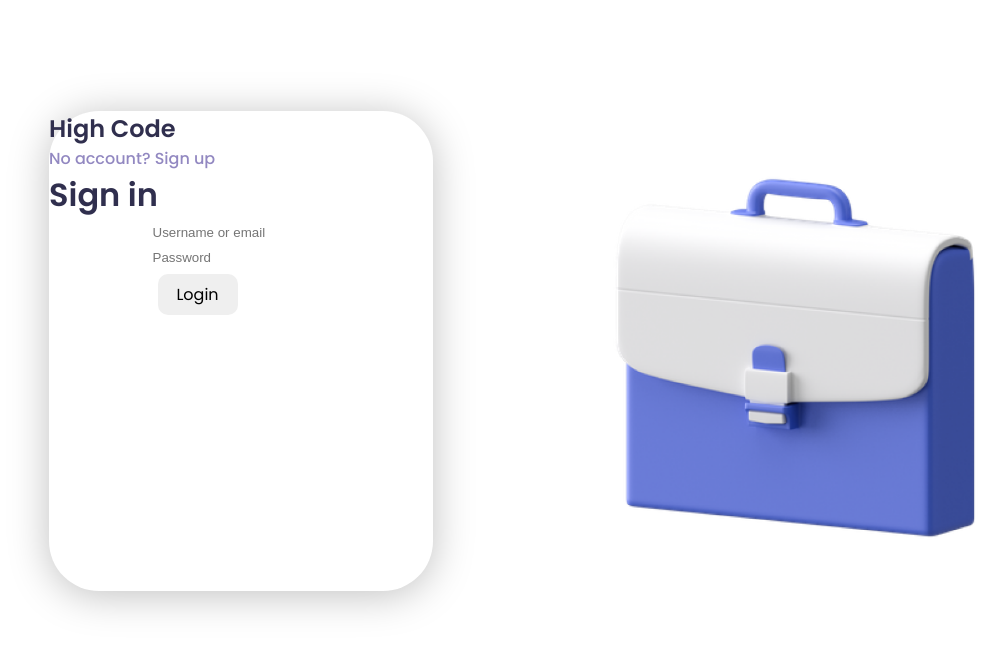
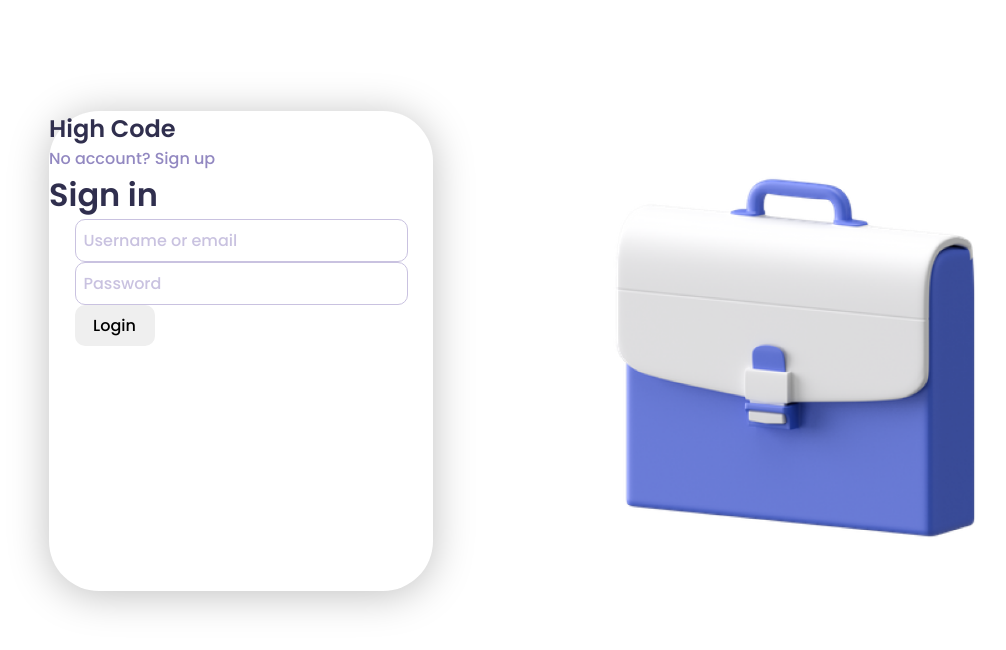
Before and after one commit to HANU-GDSC/hanuoj-fe, a Vue app: page /login in a window 1280 px wide. Shown: the top 650 px of the page, without its empty margins (147-1153 px from the left). Built offline with nearby package versions, Linux system fonts and the light colour scheme; no server answers.

Commit message:
CSS general components

```diff
--- a/src/App.scss
+++ b/src/App.scss
@@ -53,6 +53,9 @@
   --mb-2: 2rem;
   --mb-2-5: 2.5rem;
 
+  /*========== Margenes Bottom ==========*/
+  --padding-default: 8px;
+
   /*========== z index ==========*/
   --z-tooltip: 10;
   --z-fixed: 100;
@@ -87,7 +90,7 @@ html {
   font-family: var(--body-font);
   font-size: var(--normal-font-size);
   background: var(--body-color);
-  color: var(--first-color);
+  color: var(--text-color);
   font-weight: var(--font-medium);
 }
 
@@ -120,12 +123,13 @@ button,
 input {
   border: none;
   outline: none;
+  font-family: var(--body-font);
+  font-size: var(--normal-font-size);
+  font-weight: var(--font-medium);
 }
 
 button {
   cursor: pointer;
-  font-family: var(--body-font);
-  font-size: var(--normal-font-size);
 }
 
 /*========== Variables Dark theme ==========*/
--- a/src/components/Nav.vue
+++ b/src/components/Nav.vue
@@ -153,7 +153,7 @@ export default {
     a.router-link-active {
         .iconify,
         a {
-            color: var(--text-color);
+            color: var(--title-color);
         }
         .ver-line {
             display: block;
@@ -163,7 +163,7 @@ export default {
             left: 0;
             top: 50%;
             transform: translateY(-50%);
-            background-color: var(--title-color) !important;
+            background-color: var(--title-color);
             clip-path: polygon(0 0, 100% 12%, 100% 89%, 0 100%, 0% 75%, 0% 25%);
         }
     }
--- a/src/components/general/Button.vue
+++ b/src/components/general/Button.vue
@@ -33,7 +33,7 @@ export default {
     methods: {
         click() {
             if (!this.disable) {
-                this.$emit("click");
+                this.$emit("clicked");
             }
         },
     },
@@ -44,8 +44,7 @@ export default {
 button {
     min-width: 5rem;
     border-radius: 10px;
-    padding: 8px;
-    margin: 5px;
+    padding: var(--padding-default);
     overflow: hidden;
 }
 
@@ -60,9 +59,13 @@ button {
 }
 
 // darker
-.darker {
-    color: var(--container-color);
-    background-color: var(--first-color-alt);;
+.light-theme .darker {
+    color: #fff;
+    background-color: var(--first-color-alt);
+}
+.dark-theme .darker {
+    color: var(--first-color-alt);
+    background-color: #fff;
 }
 
 /* disable */
--- a/src/components/general/InputNum.vue
+++ b/src/components/general/InputNum.vue
@@ -1,5 +1,4 @@
 <template>
-
     <input
         type="number"
         :disabled="disable"
@@ -8,7 +7,6 @@
         :value="value"
         @input="dataUpdated"
     />
-
 </template>
 
 <script>
@@ -17,7 +15,6 @@ export default {
     props: {
         value: {
             type: Number,
-      default: 0,
         },
         disable: {
             type: Boolean,
@@ -40,4 +37,30 @@ export default {
 };
 </script>
 
-<style></style>
+<style lang="scss" scoped>
+input {
+    border-radius: 10px;
+    padding: var(--padding-default);
+    color: var(--text-color);
+    font-weight: var(--font-medium);
+    background: var(--container-color);
+}
+input::placeholder {
+    color: var(--first-color-second);
+    font-weight: var(--font-medium);
+}
+.light-theme input {
+    border: 1px solid var(--stroke-color);
+}
+
+input::-webkit-outer-spin-button,
+input::-webkit-inner-spin-button {
+  -webkit-appearance: none;
+  margin: 0;
+}
+
+/* Firefox */
+input[type=number] {
+  -moz-appearance: textfield;
+}
+</style>
--- a/src/components/general/InputPass.vue
+++ b/src/components/general/InputPass.vue
@@ -1,5 +1,12 @@
 <template>
-  <input type="password" :value="value" :placeholder="placeholder" :required="require" :disabled="disable" @input="dataUpdated"/>
+    <input
+        type="password"
+        :value="value"
+        :placeholder="placeholder"
+        :required="require"
+        :disabled="disable"
+        @input="dataUpdated"
+    />
 </template>
 
 <script>
@@ -23,19 +30,27 @@ export default {
             default: "",
         },
     },
-  data() {
-    return {
-      password: this.password,
-    };
-  },
     methods: {
         dataUpdated(event) {
-      this.password = event.target.value;
-      this.$emit("dataUpdated", this.password);
+            this.$emit("dataUpdated", event.target.value);
         },
     },
 };
 </script>
 
-<style>
+<style lang="scss" scoped>
+input {
+    border-radius: 10px;
+    padding: var(--padding-default);
+    color: var(--text-color);
+    font-weight: var(--font-medium);
+    background: var(--container-color);
+}
+input::placeholder {
+    color: var(--first-color-second);
+    font-weight: var(--font-medium);
+}
+.light-theme input {
+    border: 1px solid var(--stroke-color);
+}
 </style>
--- a/src/components/general/InputText.vue
+++ b/src/components/general/InputText.vue
@@ -38,4 +38,20 @@ export default {
 };
 </script>
 
-<style scoped></style>
+<style lang="scss" scoped>
+input {
+	border-radius: 10px;
+    padding: var(--padding-default);
+	color: var(--text-color);
+    font-weight: var(--font-medium);
+    background: var(--container-color);
+}
+input::placeholder {
+    color: var(--first-color-second);
+    font-weight: var(--font-medium);
+}
+.light-theme input {
+    border: 1px solid var(--stroke-color);
+}
+
+</style>
--- a/src/components/problem/detail/ProblemTabBar.vue
+++ b/src/components/problem/detail/ProblemTabBar.vue
@@ -103,7 +103,7 @@ export default {
             }
         }
         .selected {
-            color: var(--text-color);
+            color: var(--title-color);
         }
         .selected:after {
             position: absolute;
@@ -113,7 +113,6 @@ export default {
             width: 80%;
             bottom: 0;
             height: 4px;
-            background-color: var(--first-color-alt);
             border-radius: 5px 5px 0px 0px;
         }
     }
@@ -146,4 +145,11 @@ export default {
         }
     }
 }
+
+.light-theme .selected:after {
+    background-color: var(--first-color-alt);
+}
+.dark-theme .selected:after {
+    background-color: #fff;
+}
 </style>
```
Lines whose indentation alone changed are shown as unchanged.
